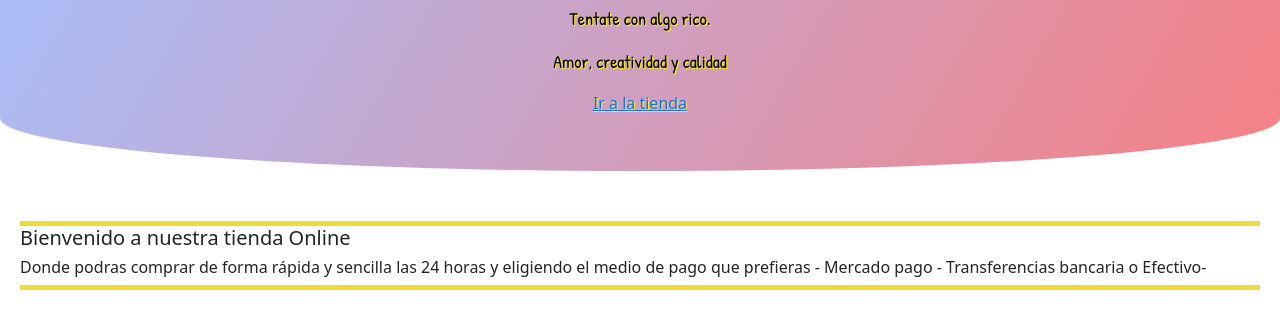
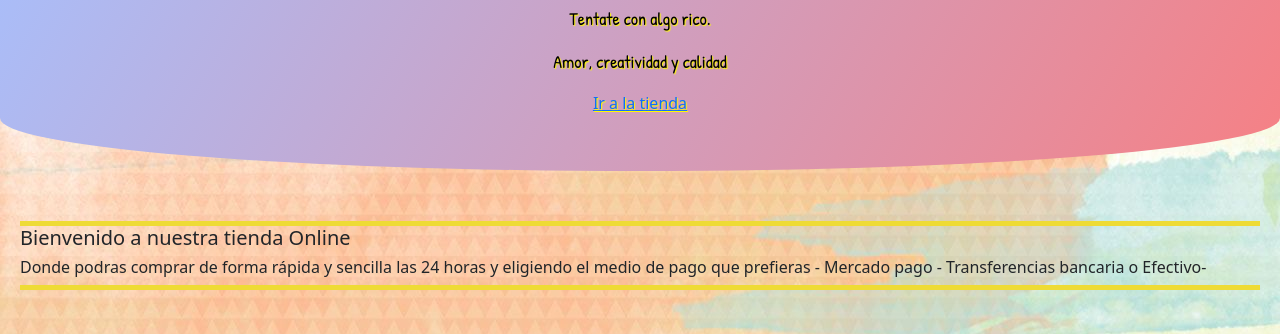
Before and after one commit to inafontan/IfPasteleria, a plain HTML site: page index.html in a window 1280 px wide. Shown: the part 200-534 px from the top of the page. Drawn offline with nearby package versions, Linux system fonts and the light colour scheme; a web font is replaced by a local one.

Commit message:
Update estilos.css

```diff
--- a/estilos.css
+++ b/estilos.css
@@ -32,7 +32,7 @@ header .overlay{
 }
 
 body {
-  background: url(.imagenes/background1.webp);
+  background: url(imagenes/background1.webp);
   width: auto;
 }
 
```
